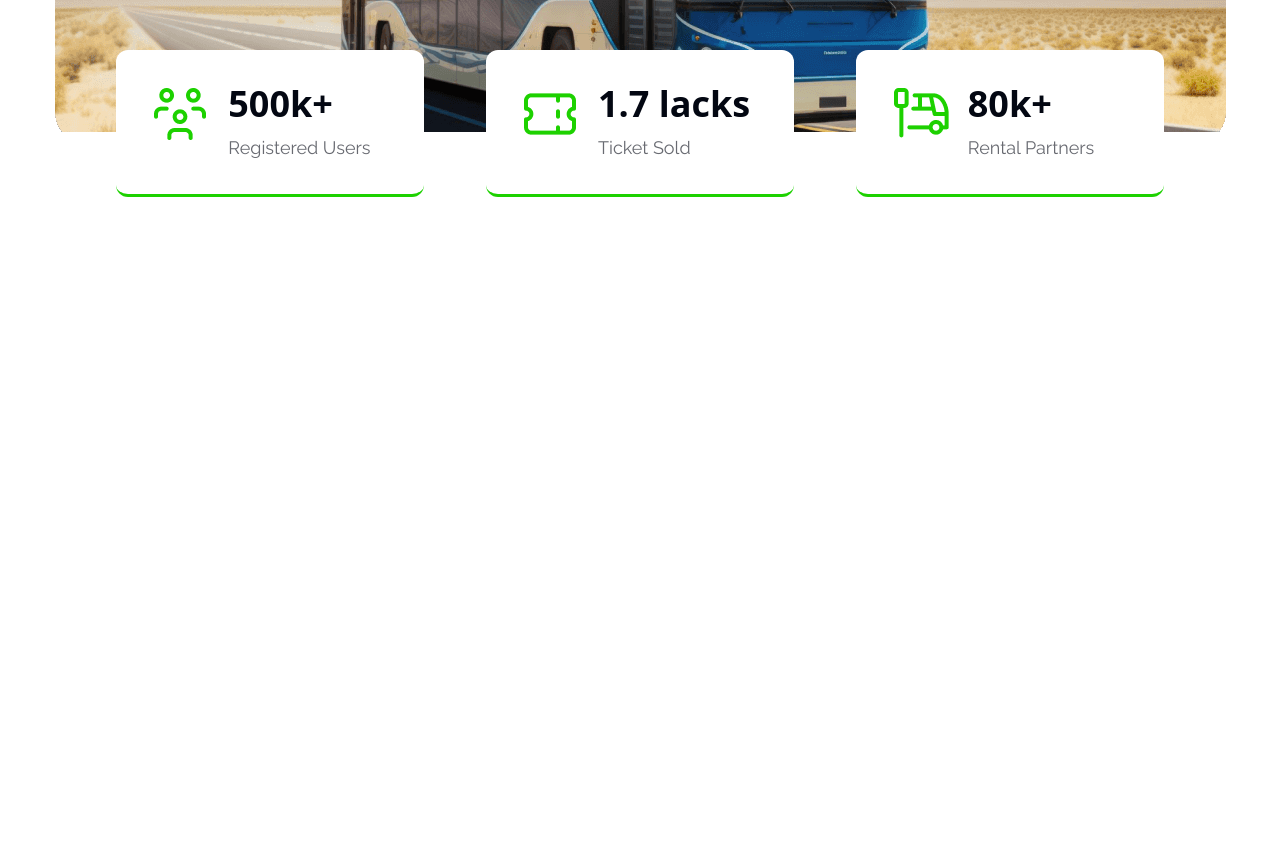
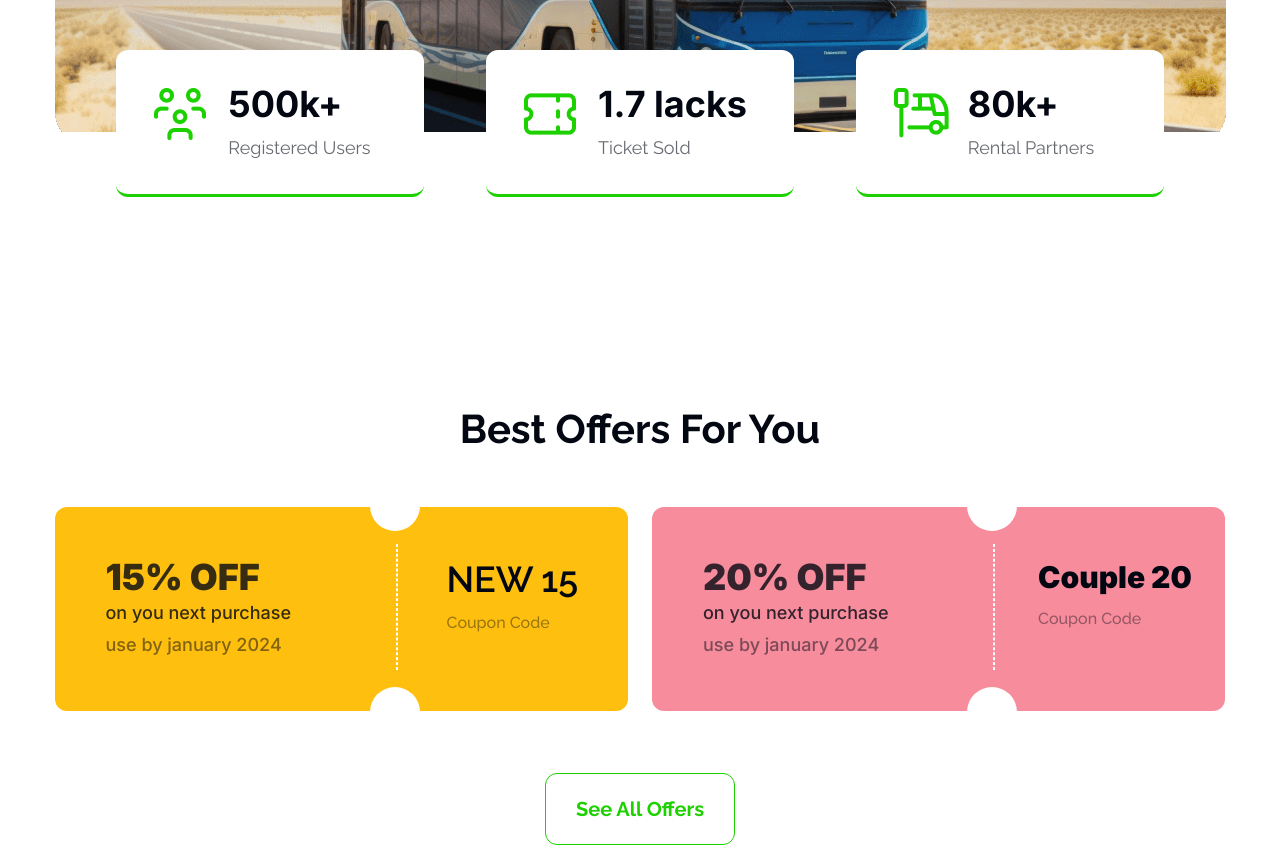
Before and after one commit to raiyan1999j/ph-js-assignment-02, a plain HTML site: page index.html in a window 1280 px wide. Shown: the part 512-1357 px from the top of the page. Before the commit the page ends 800 px from the top, so only its background shows below. Drawn offline with nearby package versions, Linux system fonts and the light colour scheme.

Commit message:
offerArea added

```diff
--- a/index.html
+++ b/index.html
@@ -14,13 +14,17 @@
     <link rel="preconnect" href="https://fonts.googleapis.com">
     <link rel="preconnect" href="https://fonts.gstatic.com" crossorigin>
     <link href="https://fonts.googleapis.com/css2?family=Raleway:ital,wght@0,100..900;1,100..900&display=swap" rel="stylesheet">
+    <link rel="preconnect" href="https://fonts.googleapis.com">
+    <link rel="preconnect" href="https://fonts.gstatic.com" crossorigin>
+    <link href="https://fonts.googleapis.com/css2?family=Inter:wght@100..900&display=swap" rel="stylesheet">
     <!-- tailwind-config -->
     <script>
         tailwind.config = {
           theme: {
             extend: {
               fontFamily:{
-                'raleway':['Raleway', 'sans-serif']
+                'raleway':['Raleway', 'sans-serif'],
+                'inter':['Inter','sans-serif']
               },
               backgroundImage:{
                 'bannerImage':"url('./image/banner.png')"
@@ -99,7 +103,7 @@
                   <img src="./image/people.png" alt="people" class="h-full w-full object-cover">
                 </div>
                 <div>
-                  <h3 class="text-[36px] font-bold leading-[44px] text-[#030712] font-sans mb-2">
+                  <h3 class="text-[36px] font-bold leading-[44px] text-[#030712] font-inter mb-2">
                     500k+
                   </h3>
                   <p class="text-[#03071299] text-lg font-normal capitalize">
@@ -112,7 +116,7 @@
                   <img src="./image/ticket-cupon.png" alt="ticket" class="h-full w-full object-cover">
                 </div>
                 <div>
-                  <h3 class="text-[36px] font-bold leading-[44px] text-[#030712] font-sans mb-2">
+                  <h3 class="text-[36px] font-bold leading-[44px] text-[#030712] font-inter mb-2">
                     1.7 lacks
                   </h3>
                   <p class="text-[#03071299] text-lg font-normal capitalize">
@@ -125,7 +129,7 @@
                   <img src="./image/stoppage.png" alt="stoppage" class="h-full w-full object-cover">
                 </div>
                 <div>
-                  <h3 class="text-[36px] font-bold leading-[44px] text-[#030712] font-sans mb-2">
+                  <h3 class="text-[36px] font-bold leading-[44px] text-[#030712] font-inter mb-2">
                     80k+
                   </h3>
                   <p class="text-[#03071299] text-lg font-normal capitalize">
@@ -139,6 +143,60 @@
     </header>
     <!-- headerArea-finish -->
     <!-- mainArea-start -->
+    <main>
+      <!-- offerArea-start -->
+      <section class="mt-[120px]">
+        <div class="w-[1171px] mx-auto text-center mb-12">
+          <h2 class="text-[40px] font-bold capitalize text-[#030712]">best offers for you</h2>
+        </div>
+        <div class="w-[1171px] mx-auto">
+          <div class="grid grid-cols-2 gap-x-6">
+            <div class="w-[573px] flex flex-row bg-[#FFBF0F] py-[52px] rounded-xl">
+              <div class="w-[343px] relative pl-[51px] before:absolute before:h-[50px] before:w-[50px] before:bg-white before:rounded-full before:right-[-22px] before:top-[-78%] after:absolute after:h-[50px] after:w-[50px] after:bg-white after:rounded-full after:right-[-22px] after:bottom-[-78px]">
+                <div class="absolute h-[126px] w-[1px] border-dashed border-white border-[1px] top-[-15px] right-0"></div>
+                <h2 class="text-4xl font-black leading-[36px] text-[#030712cc] font-inter uppercase">
+                  15% off
+                </h2>
+                <h3 class="text-lg font-medium text-[#030712cc] font-inter leading-[36px]">
+                  on you next purchase
+                </h3>
+                <p class="text-lg font-medium text-[#03071280] font-inter">
+                  use by january 2024
+                </p>
+              </div>
+              <div class="w-[229px] pl-[49px]">
+                <h2 class="font-raleway font-semibold text-[#030712] text-4xl uppercase">new 15</h2>
+                <p class="text-[#03071266] font-medium capitalize mt-3">coupon code</p>
+              </div>
+            </div>
+            <div class="w-[573px] flex flex-row bg-[#F78C9C] py-[52px] rounded-xl">
+              <div class="w-[343px] relative pl-[51px] before:absolute before:h-[50px] before:w-[50px] before:bg-white before:rounded-full before:right-[-22px] before:top-[-78%] after:absolute after:h-[50px] after:w-[50px] after:bg-white after:rounded-full after:right-[-22px] after:bottom-[-78px]">
+                <div class="absolute h-[126px] w-[1px] border-dashed border-white border-[1px] top-[-15px] right-0"></div>
+                <h2 class="text-4xl font-black leading-[36px] text-[#030712cc] font-inter uppercase">
+                  20% off
+                </h2>
+                <h3 class="text-lg font-medium text-[#030712cc] font-inter leading-[36px]">
+                  on you next purchase
+                </h3>
+                <p class="text-lg font-medium text-[#03071280] font-inter">
+                  use by january 2024
+                </p>
+              </div>
+              <div class="w-[229px] pl-[43px]">
+                <h2 class="font-inter font-black text-[#030712] text-3xl capitalize">couple 20</h2>
+                <p class="text-[#03071266] font-medium capitalize mt-3">coupon code</p>
+              </div>
+            </div>
+          </div>
+        </div>
+        <div class="w-[1171px] mx-auto mt-[62px] text-center">
+          <button class="border border-[#1DD100] text-[#1DD100] capitalize text-xl font-bold py-[21px] px-[30px] rounded-xl">
+            see all offers
+          </button>
+        </div>
+      </section>
+      <!-- offerArea-finish -->
+    </main>
     <!-- mainArea-finish -->
     <!-- footerArea-start -->
     <!-- footerArea-finish -->
```
